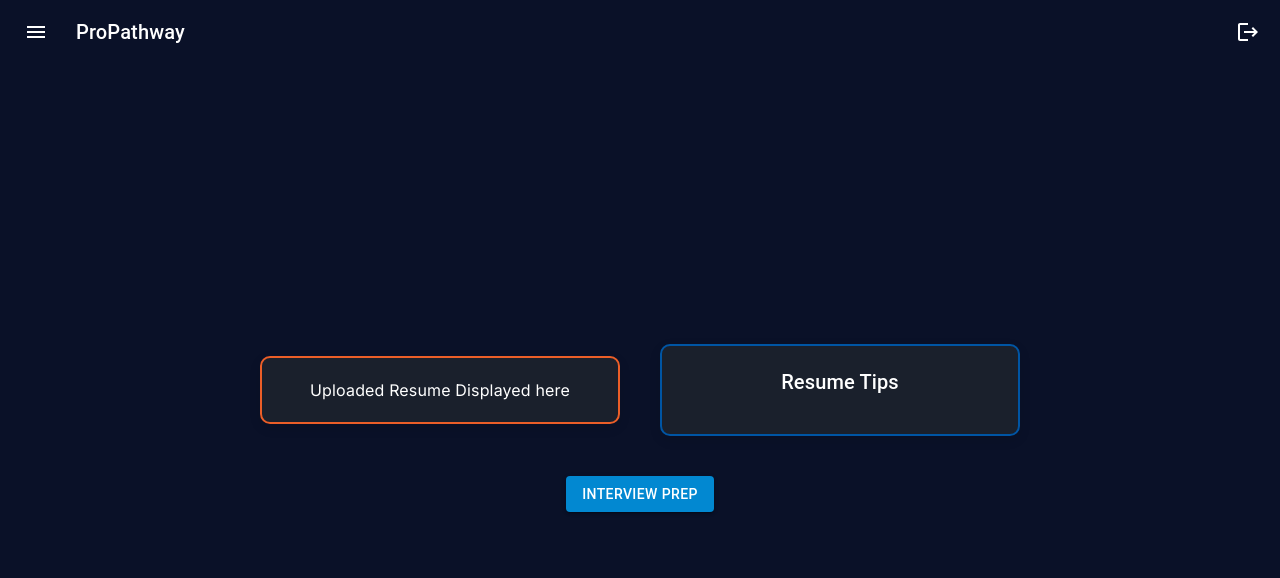
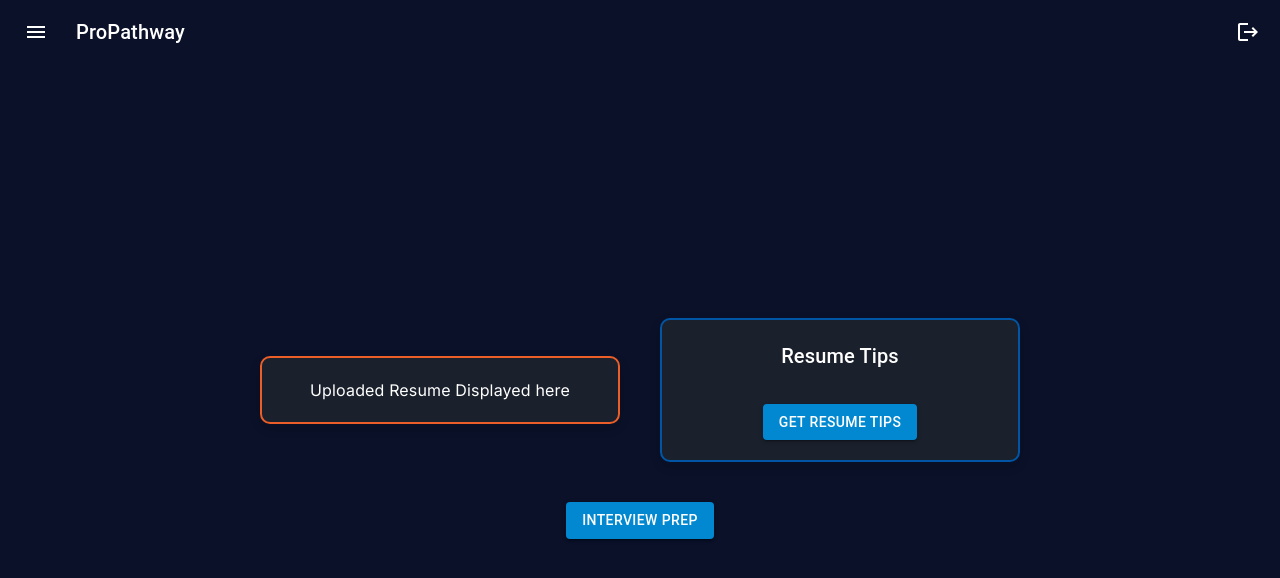
Before and after one commit to dulanipali/pathwaypro, a Next.js app: page /resume_tips in a window 1280 px wide. Shown: the top 578 px of the page. Built offline with nearby package versions, Linux system fonts and the light colour scheme; no server answers.

Commit message:
added backend code for generating resume tips.

```diff
--- /dev/null
+++ b/app/api/generate/route.js
@@ -0,0 +1,32 @@
+import { NextResponse } from 'next/server';
+import { Configuration, OpenAIApi } from 'openai';
+
+export async function POST(req) {
+    try {
+        const { jobDescription, resume } = await req.json();
+
+        if (!jobDescription || !resume) {
+            return NextResponse.json({ error: 'Job description and resume are required' }, { status: 400 });
+        }
+
+        const configuration = new Configuration({
+            apiKey: process.env.OPENAI_API_KEY, // Ensure you have this in your .env.local file
+        });
+        const openai = new OpenAIApi(configuration);
+
+        const prompt = `I have the following job description: ${jobDescription}\nAnd this resume: ${resume}\nCan you provide specific tips on how this resume can be improved to better match the job description?`;
+
+        const response = await openai.createCompletion({
+            model: "gpt-4", // Use the model that suits your need
+            prompt,
+            max_tokens: 500,
+        });
+
+        const tips = response.data.choices[0].text.trim();
+
+        return NextResponse.json({ tips }, { status: 200 });
+    } catch (error) {
+        console.error('Error generating resume tips:', error);
+        return NextResponse.json({ error: 'Failed to generate resume tips' }, { status: 500 });
+    }
+}
--- a/app/resume_tips/page.js
+++ b/app/resume_tips/page.js
@@ -1,14 +1,35 @@
 'use client'
+import { useState } from 'react';
 import Layout from "../propathway_layout";
 import { Box, Typography, Button } from "@mui/material";
 import { useRouter } from 'next/navigation';
 
-
 export default function ResumeTips() {
+    const [tips, setTips] = useState('');
+    const [loading, setLoading] = useState(false);
     const router = useRouter();
 
-    const handleNavigation = (path) => {
-        router.push(path);
+    const handleGetTips = async () => {
+        setLoading(true);
+        try {
+            const response = await fetch('/api/generate', {
+                method: 'POST',
+                headers: {
+                    'Content-Type': 'application/json',
+                },
+                body: JSON.stringify({
+                    jobDescription: 'Your saved job description here', // Fetch from your saved data
+                    resume: 'Your uploaded resume content here', // Fetch from your saved data
+                }),
+            });
+
+            const data = await response.json();
+            setTips(data.tips || 'No tips available');
+        } catch (error) {
+            console.error('Failed to fetch resume tips:', error);
+            setTips('Failed to fetch resume tips');
+        }
+        setLoading(false);
     };
 
     return (
@@ -45,11 +66,23 @@
                         color: 'white',
                         border: '2px solid #0055A4',
                     }}
-                >   <Typography variant="h6" sx={{ mb: 2 }}>
+                >
+                    <Typography variant="h6" sx={{ mb: 2 }}>
                         Resume Tips
                     </Typography>
+                    {loading ? (
+                        <Typography variant="body2" sx={{ mt: 2, color: 'green' }}>
+                            Generating tips...
+                        </Typography>
+                    ) : (
+                        <Typography variant="body2" sx={{ mt: 2, color: 'green' }}>
+                            {tips}
+                        </Typography>
+                    )}
+                    <Button variant="contained" color="info" sx={{ mt: 2 }} onClick={handleGetTips}>
+                        Get Resume Tips
+                    </Button>
                 </Box>
-
             </Box>
             <Button
                 variant="contained"
@@ -60,5 +93,5 @@
                 Interview Prep
             </Button>
         </Layout>
-    )
+    );
 }
--- a/package.json
+++ b/package.json
@@ -9,6 +9,7 @@
     "lint": "next lint"
   },
   "dependencies": {
+    "@clerk/clerk-js": "^5.18.0",
     "@clerk/nextjs": "^5.3.7",
     "@emotion/react": "^11.13.3",
     "@emotion/styled": "^11.13.0",
```
Also changed, not shown: 1 other file (tests, documents, lock files or other folders).
